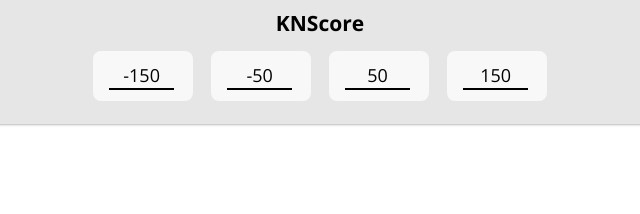
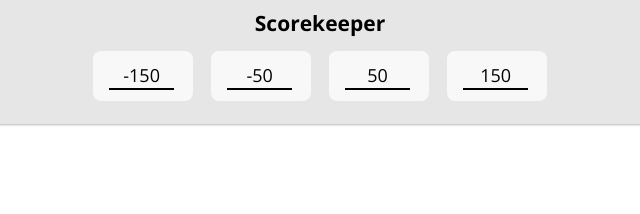
Before and after one commit to keganj08/keganj08.github.io, a plain HTML site: page scores.html in a window 1280 px wide. Shown: the top 214 px of the page, 320-960 px from the left. Drawn offline with nearby package versions, Linux system fonts and the light colour scheme.

Commit message:
Changing scorekeeper header

```diff
--- a/scores.html
+++ b/scores.html
@@ -11,7 +11,7 @@
 <body>
     <div id="scoreWrapper">
         <div id="scoreHeader">
-            <h1>KNScore</h1>
+            <h1>Scorekeeper</h1>
             <div id="scoreButtonsBox">
                 <div class="scoreButton scoreModifier" id="scoreModifier1">
                     <input type="number" class="numeric" id="scoreModVal1" value="-150"></input>
```
